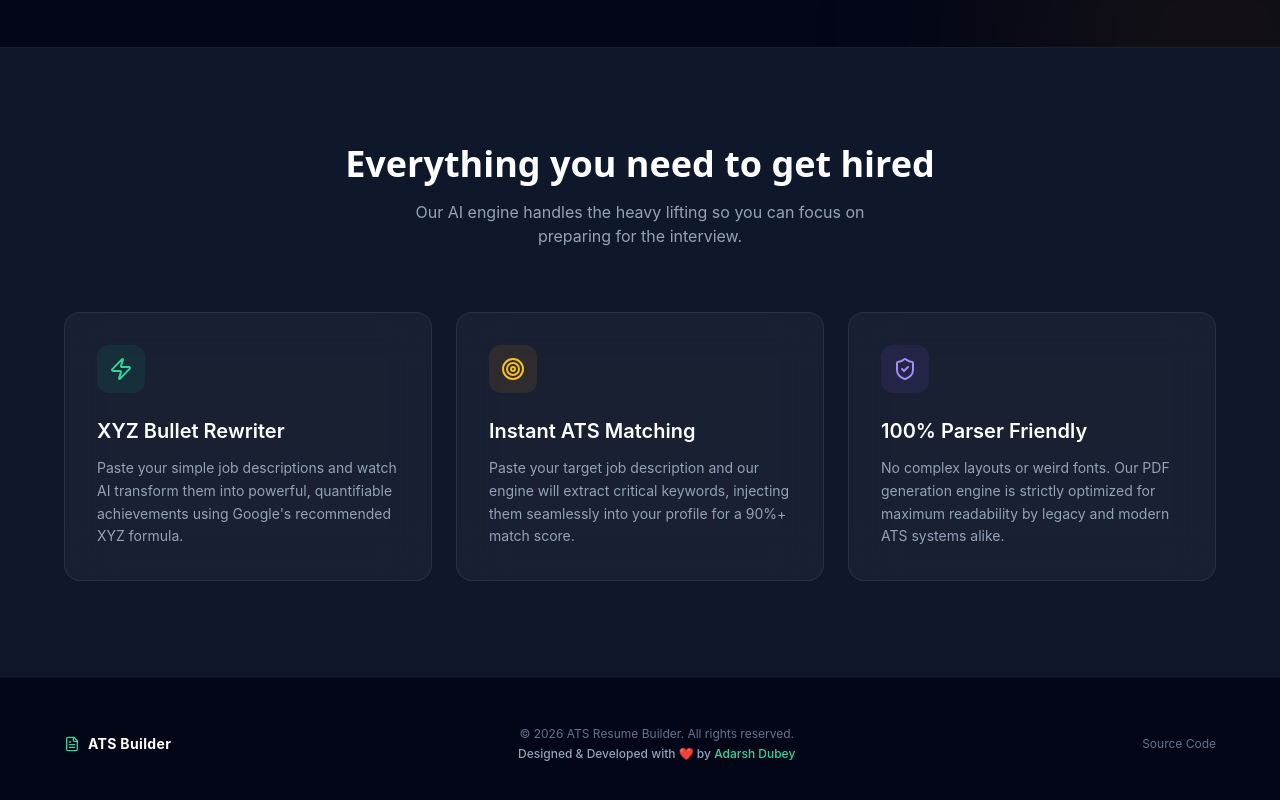
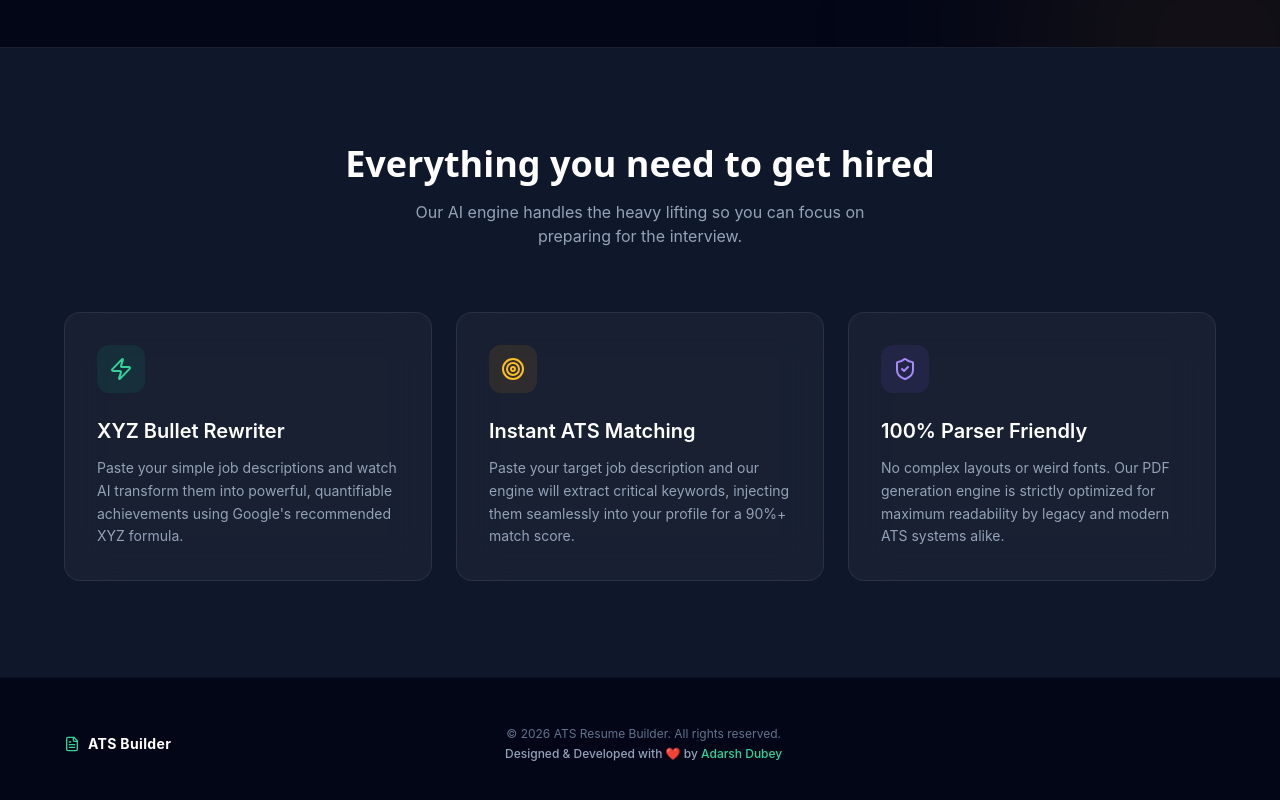
Before and after one commit to nikhd02/Resume_builder, a Next.js app: page / in a window 1280 px wide. Shown: the part 684-1484 px from the top of the page. Built offline with nearby package versions, Linux system fonts and the light colour scheme.

Commit message:
Remove Source Code link from footer

```diff
--- a/src/app/page.tsx
+++ b/src/app/page.tsx
@@ -128,7 +128,8 @@ export default function LandingPage() {
           </div>
 
           <div className="flex gap-4 text-xs text-surface-500">
-            <a href="https://github.com/nikhd02/Resume_builder" target="_blank" rel="noopener noreferrer" className="hover:text-white transition">Source Code</a>
+            {/* Empty space to keep flex justification balanced if needed, or remove completely. Let's keep it empty for flex-between */}
+            <div className="w-[100px]"></div>
           </div>
         </div>
       </footer>
```
